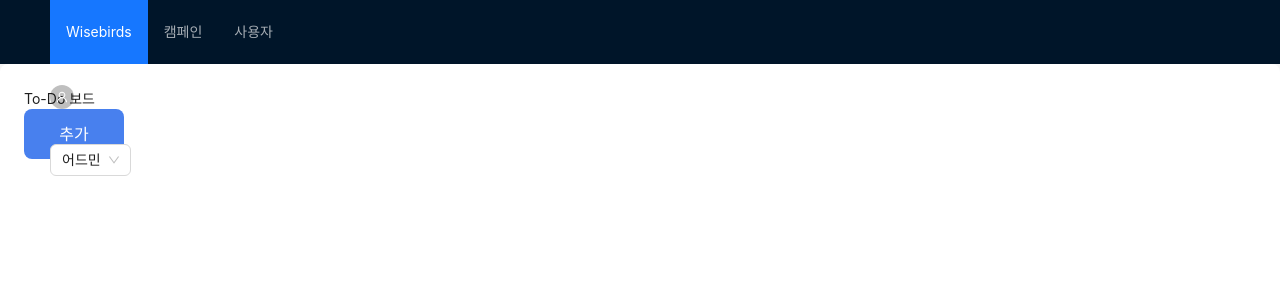
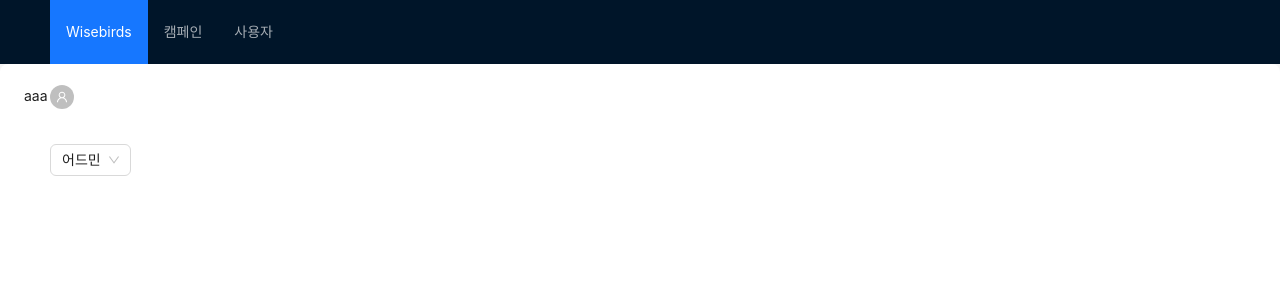
Before and after one commit to seo337dc/wisebirds-frontend, a Next.js app: page / in a window 1280 px wide. Shown: the top 300 px of the page. Built offline with nearby package versions, Linux system fonts and the light colour scheme.

Commit message:
ect : 기타 수정

```diff
--- a/src/app/layout.tsx
+++ b/src/app/layout.tsx
@@ -7,6 +7,7 @@ import StyledComponentsRegistry from "@/styles/StyledComponentsRegistry";
 import type { Metadata } from "next";
 
 import "./globals.css";
+import "antd/dist/reset.css"; // Ant Design 초기화 스타일
 
 export const metadata: Metadata = {
   title: "Wirds Birds Test",
--- a/src/components/view/board/ViewBoardHome.tsx
+++ b/src/components/view/board/ViewBoardHome.tsx
@@ -1,25 +1,7 @@
 "use client";
 
-import { useState } from "react";
-import BoardListSection from "./BoardListSection";
-import HeaderSection from "./HeaderSection";
-import { useUsers } from "@/hook/useQuery/useUser";
-
-const size = 10;
-
-const ViewBoard = () => {
-  const [page, setPage] = useState(0);
-
-  const { data } = useUsers(page, size);
-
-  console.log(data);
-
-  return (
-    <main className="p-10 bg-gray-100 min-h-screen">
-      <HeaderSection />
-      <BoardListSection />
-    </main>
-  );
+const ViewMain = () => {
+  return <div>aaa</div>;
 };
 
-export default ViewBoard;
+export default ViewMain;
```
